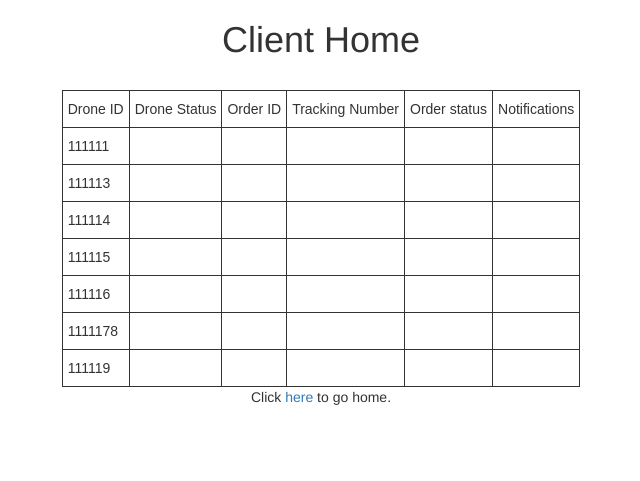
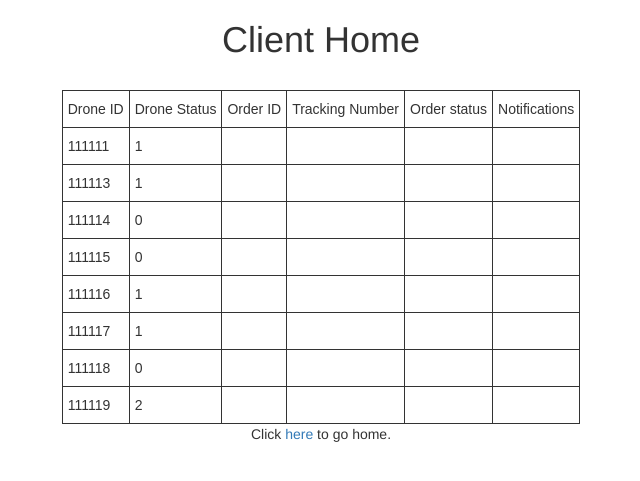
Before and after one commit to PaulLaliberte/Project_CSCI3308, a Flask app: page /clientHome in a window 1280 px wide. Shown: the top 481 px of the page, without its empty margins (319-959 px from the left). Run offline with Flask 2, Linux system fonts and the light colour scheme; data comes from the database, SQL or seed files in the repository; some libraries are stand-ins or nearby versions.

Commit message:
Modify app.py and clientHome.html to populate part of the table from the database.

```diff
--- a/web/app.py
+++ b/web/app.py
@@ -67,8 +67,8 @@ def tracking_page():
 
 @app.route('/clientHome')
 def client_home_page():
-    loopdata = ['111111','111113','111114', '111115','111116','1111178','111119']
-    return render_template('clientHome.html',loopdata=loopdata)
+    drones = Drones.query.all()
+    return render_template('clientHome.html',drones=drones)
 
 #start server
 if __name__ == '__main__':
--- a/web/templates/clientHome.html
+++ b/web/templates/clientHome.html
@@ -22,10 +22,10 @@
 			<th class="tg-yw4l">Order status</th>
 			<th class="tg-yw4l">Notifications</th>
 			</tr>
-			{% for x in loopdata %}
+			{% for label in drones %}
 			<tr>
-			<td class="tg-yw4l">{{ x }}</td>
-			<td class="tg-yw4l"></td>
+			<td class="tg-yw4l">{{ label.id }}</td>
+			<td class="tg-yw4l">{{ label.status  }}</td>
 			<td class="tg-yw4l"></td>
 			<td class="tg-yw4l"></td>
 			<td class="tg-yw4l"></td>
```
